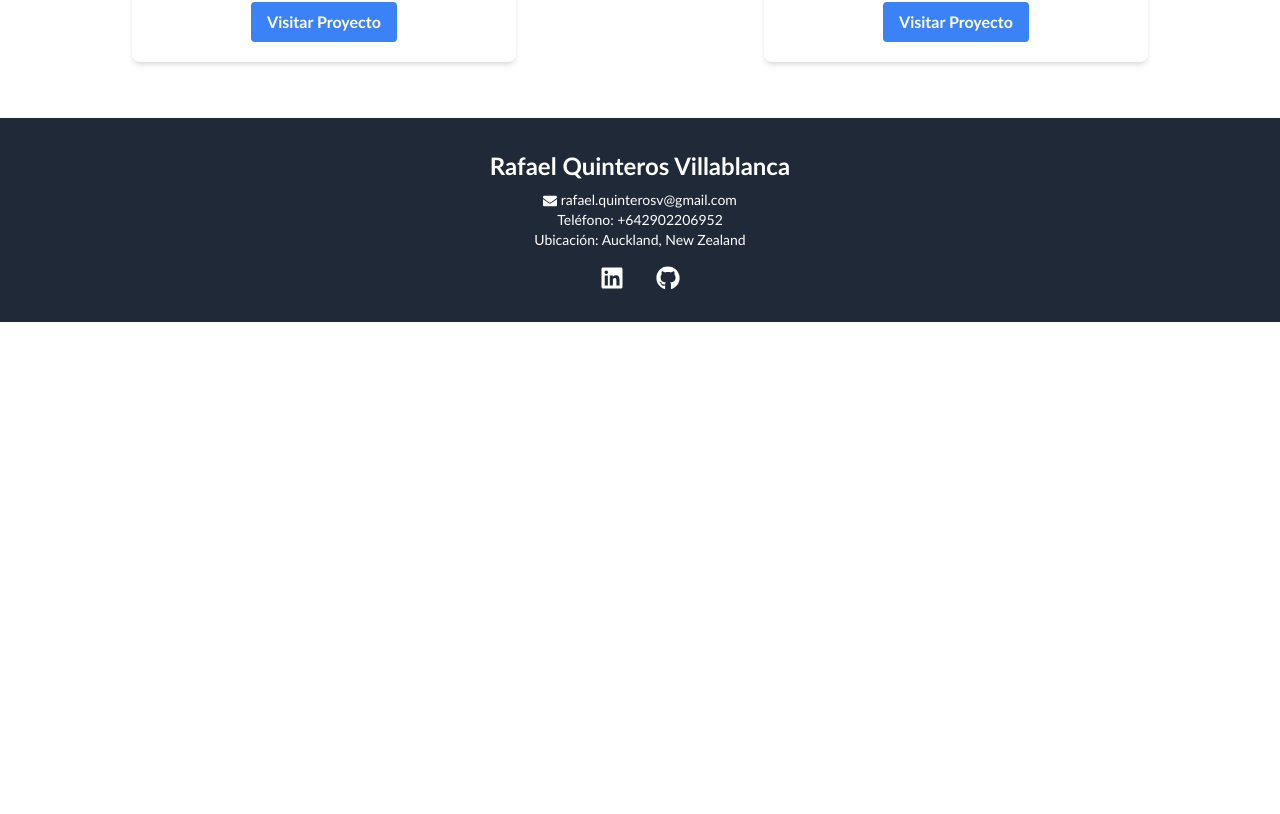
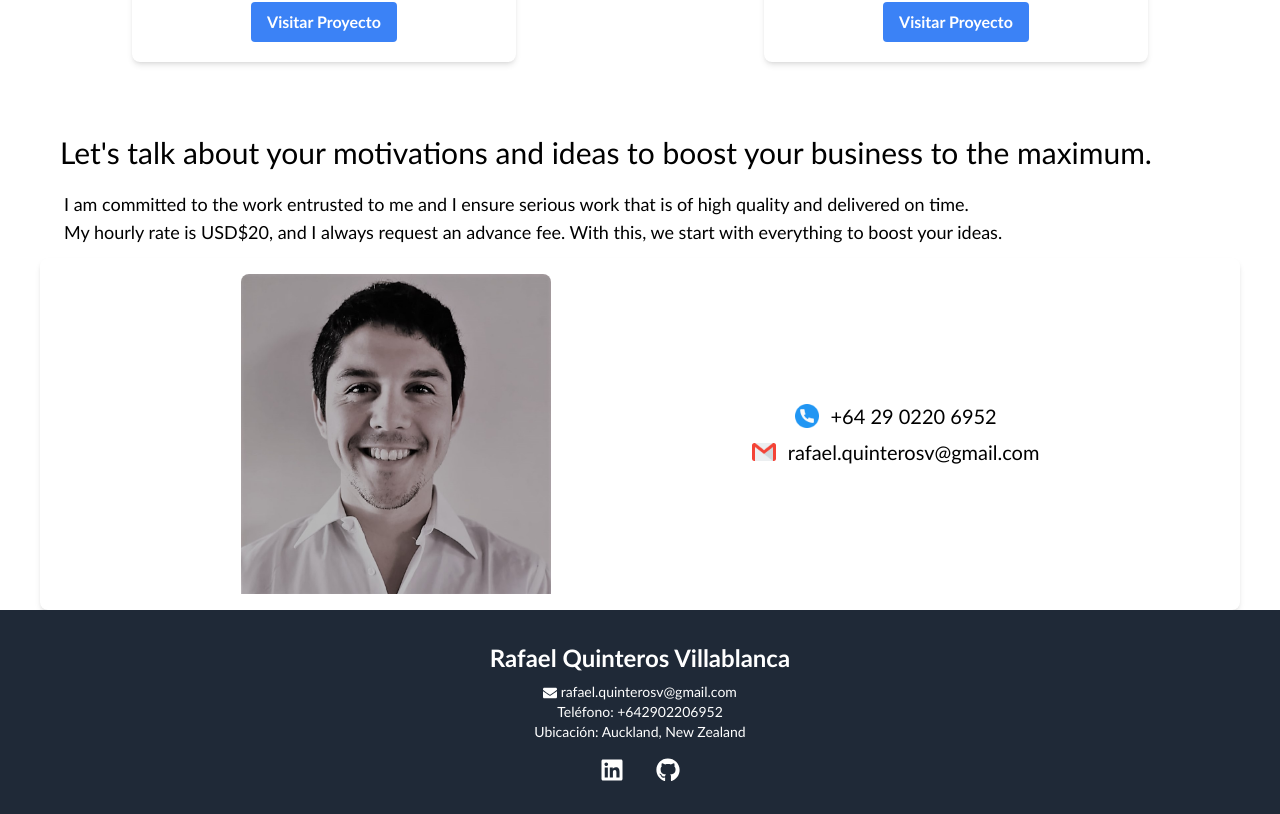
Before and after one commit to rquinterosv/portfolio_2023, a React (Create React App) app in the folder portfolio-react/: page / in a window 1280 px wide. Shown: the part 2996-3810 px from the top of the page. Before the commit the page ends 3318 px from the top, so only its background shows below. Built offline with nearby package versions, Linux system fonts and the light colour scheme; what @react-pdf/renderer would draw is missing.

Commit message:
agrgando contacto

```diff
--- /dev/null
+++ b/portfolio-react/src/components/Contact.js
@@ -0,0 +1,39 @@
+import React from 'react';
+import perfil from '../img/perfil.jpeg';
+
+// logos
+import emailLogo from '../img/gmail.png';
+import phoneLogo from '../img/telephone.png';
+
+const Contact = () => {
+  return (
+    <div className="service mr-10 ml-10">
+      <h2 className="text-3xl mr-2 ml-3 mt-2 p-2 text-left sm:text-left">Let's talk about your motivations and ideas to boost your business to the maximum.</h2>
+      <h3 className="text-lg mr-2 ml-3 p-3 text-left sm:text-left">
+        I am committed to the work entrusted to me and I ensure serious work that is of high quality and delivered on time. <br />
+        My hourly rate is USD$20, and I always request an advance fee. With this, we start with everything to boost your ideas.
+      </h3>
+
+      {/* Información de contacto */}
+      <div className="card w-full bg-white rounded-lg shadow-md p-4 flex flex-col sm:flex-row sm:items-center sm:justify-evenly">
+        {/* Contenido de la tarjeta */}
+        <div className="card-image mb-4 sm:mb-0 sm:mr-4">
+          <img src={perfil} alt="profile-picture" className="w-full h-80 object-cover rounded-t-lg" />
+        </div>
+        <div className="card-footer flex flex-col items-center gap-2">
+          {/* Información de contacto */}
+          <div className="flex items-center gap-3 text-xl">
+            <img src={phoneLogo} alt="phone-icon" className="w-6 h-6" />
+            <a href="tel:+642902206952">+64 29 0220 6952</a>
+          </div>
+          <div className="flex items-center gap-3 text-xl">
+            <img src={emailLogo} alt="email-icon" className="w-6 h-6" />
+            <a href="mailto:rafael.quinterosv@gmail.com">rafael.quinterosv@gmail.com</a>
+          </div>
+        </div>
+      </div>
+    </div>
+  );
+};
+
+export default Contact;
--- a/portfolio-react/src/pages/Home.js
+++ b/portfolio-react/src/pages/Home.js
@@ -6,6 +6,7 @@ import CardList from '../components/CardList';
 import Service from '../components/Service';
 import References from '../components/References';
 import Portfolio from '../components/Portfolio'
+import Contact from '../components/Contact'
 
 
 // Logos Cards
@@ -47,6 +48,7 @@ const Home = () => {
       <CardList cardData={cards} />
       <References />
       <Portfolio />
+      <Contact />
     </div>
   );
 }
```
Also changed, not shown: portfolio-react/src/components/Welcome.js (deleted).
